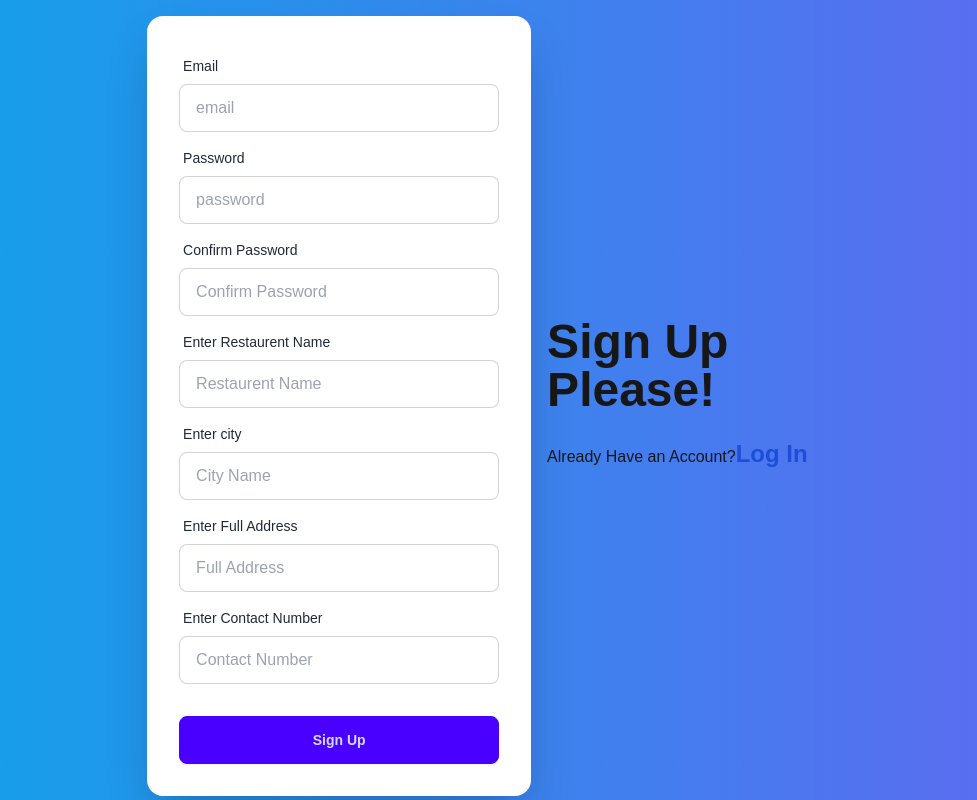
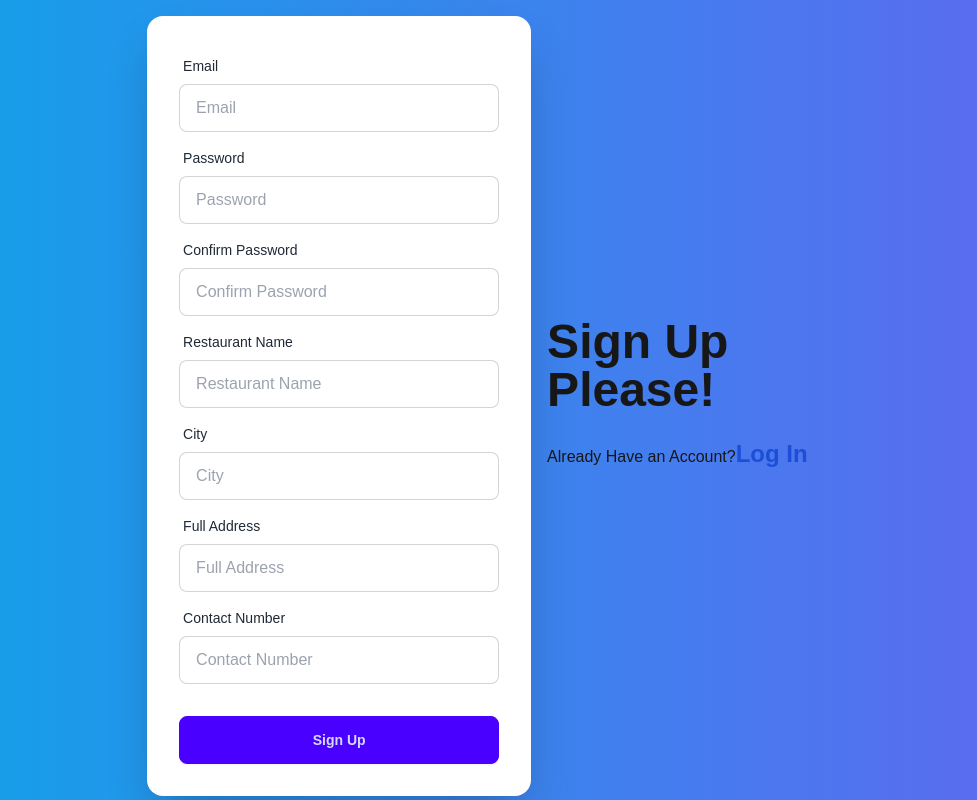
Before and after one commit to amitdebnath76/rest-for-food, a Next.js app: page /signup in a window 1280 px wide. Shown: the top 800 px of the page, without its empty margins (151-1128 px from the left). Built offline with nearby package versions, Linux system fonts and the light colour scheme.

Commit message:
Sign Up page validation completed

```diff
--- a/app/signup/page.js
+++ b/app/signup/page.js
@@ -1,135 +1,372 @@
 'use client'
-import Link from 'next/link'
-import { useRouter } from 'next/navigation'
+// import Link from 'next/link'
+// import { useRouter } from 'next/navigation'
 
-import React, { useState } from 'react'
+// import React, { useState } from 'react'
+
+// const Signup = () => {
+//   const [email,setEmail] = useState('')
+//   const [password,setPassword] = useState('')
+//   const [c_password,setC_pasword] = useState('')
+//   const [name,setName] = useState('')
+//   const [city,setCity] = useState('')
+//   const [address,setAddress] = useState('')
+//   const [contact,setContact] = useState('')
+
+
+//   const [validPassword,setValidPassword]=useState(false)
+//   const [validInput,setValidInput]=useState(false)
+// const router = useRouter()
+
+// const handelSignUp = async (event)=>{
+//   if(password!== c_password){
+//     setValidPassword(true)
+//     return false
+//   }else{
+//     setValidPassword(flase)
+//   }
+//   if(!email|| !password || !c_password ||!name || !city ||!address ||!contact){
+//     setValidInput(true)
+//     return false
+//   }else{
+//     setValidInput(false)
+//   }
+
+//   event.preventDefault()
+//   console.log(email,password,c_password,name,city,address,contact)
+//   let fetchData = await fetch('http://localhost:3000/api/restaurents',{
+//     method: 'POST',
+//     headers: { 'Content-Type': 'application/json' },
+//     body: JSON.stringify({email,password,name,city,address,contact})
+//   });
+
+//   fetchData = await fetchData.json();
+//   console.log(fetchData)
+//   if(fetchData.success){
+//     alert("Your Sign Up is Successful")
+//     setEmail('')
+//     setPassword('')
+//     setC_pasword('')
+//     setName('')
+//     setCity('')
+//     setAddress('')
+//     setContact('')
+//   }
+//   else{
+//     alert(fetchData.message || "Signup failed. Please try again.")
+//   }
+//   if (fetchData.success){
+//     const{result}=fetchData;
+//     delete result.password;
+//     localStorage.setItem('restaurentUser',JSON.stringify(result))
+//     router.push('/restaurent/Dashboard')
+//   }
+// }
+
+//   return (
+//     <>
+//     <div className="hero bg-gradient-to-r from-sky-500 to-indigo-500 min-h-screen">
+//   <div className="hero-content flex-col lg:flex-row-reverse">
+//     <div className="text-center lg:text-left">
+//       <h1 className="text-5xl font-bold">Sign Up Please!</h1>
+//       <p className="py-6">
+//        Already Have an Account?
+//        <span><Link href='/login' className=' text-blue-700 text-2xl font-extrabold'>Log In</Link></span>
+//       </p>
+//     </div>
+//     <div className="card bg-base-100 w-full max-w-sm shrink-0 shadow-2xl">
+//       <form  className="card-body">
+//         <div className="form-control">
+//           <label className="label">
+//             <span className="label-text">Email</span>
+//           </label>
+//           <input  value={email}  type="email" placeholder="email" className="input input-bordered"
+//           onChange={(event)=>setEmail(event.target.value)}
+//           />
+//           {
+//             validInput && !email && <span>Please fill the Input</span>
+//           }
+//         </div>
+//         <div className="form-control">
+//           <label className="label">
+//             <span className="label-text">Password</span>
+//           </label>
+//           <input  value={password}  type="password" placeholder="password" className="input input-bordered"
+//           onChange={(event)=>setPassword(event.target.value)}
+//           />
+//           {
+//             validPassword && <span>Password Does not match</span>
+//           }
+//           {
+//             validInput && !password && <span>Please fill the Input</span>
+//           }
+//         </div>
+//         <div className="form-control">
+//           <label className="label">
+//             <span className="label-text">Confirm Password</span>
+//           </label>
+//           <input  value={c_password}  type="password" placeholder="Confirm Password" className="input input-bordered"
+//           onChange={(event)=>setC_pasword(event.target.value)}
+//           />
+//           {
+//             validPassword && <span>Password Does not match</span>
+//           }
+//           {
+//             validInput && !c_password && <span>Please fill the Input</span>
+//           }
+//         </div>
+//         <div className="form-control">
+//           <label className="label">
+//             <span className="label-text">Enter Restaurent Name</span>
+//           </label>
+//           <input  value={name} type="text" placeholder="Restaurent Name" className="input input-bordered"
+//           onChange={(event)=>setName(event.target.value)}
+
+//           />
+//           {
+//             validInput && !name && <span>Please fill the Input</span>
+//           }
+//         </div>
+//         <div className="form-control">
+//           <label className="label">
+//             <span className="label-text">Enter city</span>
+//           </label>
+//           <input  value={city}  type="text" placeholder="City Name" className="input input-bordered"
+//           onChange={(event)=>setCity(event.target.value)}
+
+//           />
+//           {
+//             validInput && !city && <span>Please fill the Input</span>
+//           }
+//         </div>
+//         <div className="form-control">
+//           <label className="label">
+//             <span className="label-text">Enter Full Address</span>
+//           </label>
+//           <input  value={address}  type="text" placeholder="Full Address" className="input input-bordered"
+//           onChange={(event)=>setAddress(event.target.value)}
+
+//           />
+//           {
+//             validInput && !address && <span>Please fill the Input</span>
+//           }
+//         </div>
+//         <div className="form-control">
+//           <label className="label">
+//             <span className="label-text">Enter Contact Number</span>
+//           </label>
+//           <input  value={contact}  type="text" placeholder="Contact Number" className="input input-bordered"
+//           onChange={(event)=>setContact(event.target.value)}
+
+//           />
+//           {
+//             validInput && !contact && <span>Please fill the Input</span>
+//           }
+//         </div>
+//         {
+//           validInput && <span>All fields are required</span>
+//         }
+//         <div className="form-control mt-6">
+//           <button onClick={handelSignUp} className="btn btn-primary">Sign Up</button>
+//           {
+//           validInput && <span>All fields are required</span>
+//         }
+//         </div>
+//       </form>
+//     </div>
+//   </div>
+// </div>
+//     </>
+//   )
+// }
+
+
+import Link from 'next/link';
+import { useRouter } from 'next/navigation';
+import React, { useState } from 'react';
 
 const Signup = () => {
-  const [email,setEmail] = useState('')
-  const [password,setPassword] = useState('')
-  const [c_password,setC_pasword] = useState('')
-  const [name,setName] = useState('')
-  const [city,setCity] = useState('')
-  const [address,setAddress] = useState('')
-  const [contact,setContact] = useState('')
+  const [email, setEmail] = useState('');
+  const [password, setPassword] = useState('');
+  const [c_password, setC_password] = useState('');
+  const [name, setName] = useState('');
+  const [city, setCity] = useState('');
+  const [address, setAddress] = useState('');
+  const [contact, setContact] = useState('');
 
-const router = useRouter()
+  const [error, setError] = useState({}); // Object to store errors
+  const router = useRouter();
 
-const handelSignUp = async (event)=>{
+  const handleSignUp = async (event) => {
+    event.preventDefault();
 
-  event.preventDefault()
-  console.log(email,password,c_password,name,city,address,contact)
-  let fetchData = await fetch('http://localhost:3000/api/restaurents',{
+    // Validation check
+    let errors = {};
+    if (!email) errors.email = "Please fill this field";
+    if (!password) errors.password = "Please fill this field";
+    if (!c_password) errors.c_password = "Please fill this field";
+    if (password !== c_password) errors.c_password = "Passwords do not match";
+    if (!name) errors.name = "Please fill this field";
+    if (!city) errors.city = "Please fill this field";
+    if (!address) errors.address = "Please fill this field";
+    if (!contact) errors.contact = "Please fill this field";
+
+    // Check if there are any errors
+    if (Object.keys(errors).length > 0) {
+      setError(errors);
+      return; // Stop submission if there are errors
+    } else {
+      setError({});
+    }
+
+    // Proceed to send data if validation passes
+    const fetchData = await fetch('http://localhost:3000/api/restaurants', {
       method: 'POST',
       headers: { 'Content-Type': 'application/json' },
-    body: JSON.stringify({email,password,name,city,address,contact})
+      body: JSON.stringify({ email, password, name, city, address, contact }),
     });
 
-  fetchData = await fetchData.json();
-  console.log(fetchData)
-  if(fetchData.success){
-    alert("Your Sign Up is Successful")
-    setEmail('')
-    setPassword('')
-    setC_pasword('')
-    setName('')
-    setCity('')
-    setAddress('')
-    setContact('')
+    const response = await fetchData.json();
+    if (response.success) {
+      alert("Your Sign Up is Successful");
+      setEmail('');
+      setPassword('');
+      setC_password('');
+      setName('');
+      setCity('');
+      setAddress('');
+      setContact('');
+
+      localStorage.setItem('restaurantUser', JSON.stringify(response.result));
+      router.push('/restaurant/Dashboard');
+    } else {
+      alert(response.message || "Signup failed. Please try again.");
     }
-  else{
-    alert(fetchData.message || "Signup failed. Please try again.")
-  }
-  if (fetchData.success){
-    const{result}=fetchData;
-    delete result.password;
-    localStorage.setItem('restaurentUser',JSON.stringify(result))
-    router.push('/restaurent/Dashboard')
-  }
-}
+  };
 
   return (
-    <>
     <div className="hero bg-gradient-to-r from-sky-500 to-indigo-500 min-h-screen">
       <div className="hero-content flex-col lg:flex-row-reverse">
         <div className="text-center lg:text-left">
           <h1 className="text-5xl font-bold">Sign Up Please!</h1>
           <p className="py-6">
             Already Have an Account?
-       <span><Link href='/login' className=' text-blue-700 text-2xl font-extrabold'>Log In</Link></span>
+            <span>
+              <Link href='/login' className=' text-blue-700 text-2xl font-extrabold'>Log In</Link>
+            </span>
           </p>
         </div>
         <div className="card bg-base-100 w-full max-w-sm shrink-0 shadow-2xl">
-      <form className="card-body">
+          <form onSubmit={handleSignUp} className="card-body">
             <div className="form-control">
               <label className="label">
                 <span className="label-text">Email</span>
               </label>
-          <input value={email}  type="email" placeholder="email" className="input input-bordered"
-          onChange={(event)=>setEmail(event.target.value)}
+              <input
+                type="email"
+                value={email}
+                onChange={(e) => setEmail(e.target.value)}
+                placeholder="Email"
+                className="input input-bordered"
               />
+              {error.email && <span className="text-red-500">{error.email}</span>}
             </div>
+
             <div className="form-control">
               <label className="label">
                 <span className="label-text">Password</span>
               </label>
-          <input value={password}  type="password" placeholder="password" className="input input-bordered"
-          onChange={(event)=>setPassword(event.target.value)}
+              <input
+                type="password"
+                value={password}
+                onChange={(e) => setPassword(e.target.value)}
+                placeholder="Password"
+                className="input input-bordered"
               />
+              {error.password && <span className="text-red-500">{error.password}</span>}
             </div>
+
             <div className="form-control">
               <label className="label">
                 <span className="label-text">Confirm Password</span>
               </label>
-          <input value={c_password}  type="password" placeholder="Confirm Password" className="input input-bordered"
-          onChange={(event)=>setC_pasword(event.target.value)}
+              <input
+                type="password"
+                value={c_password}
+                onChange={(e) => setC_password(e.target.value)}
+                placeholder="Confirm Password"
+                className="input input-bordered"
               />
+              {error.c_password && <span className="text-red-500">{error.c_password}</span>}
             </div>
+
             <div className="form-control">
               <label className="label">
-            <span className="label-text">Enter Restaurent Name</span>
+                <span className="label-text">Restaurant Name</span>
               </label>
-          <input value={name} type="text" placeholder="Restaurent Name" className="input input-bordered"
-          onChange={(event)=>setName(event.target.value)}
+              <input
+                type="text"
+                value={name}
+                onChange={(e) => setName(e.target.value)}
+                placeholder="Restaurant Name"
+                className="input input-bordered"
+              />
+              {error.name && <span className="text-red-500">{error.name}</span>}
+            </div>
 
-          />
-        </div>
             <div className="form-control">
               <label className="label">
-            <span className="label-text">Enter city</span>
+                <span className="label-text">City</span>
               </label>
-          <input value={city}  type="text" placeholder="City Name" className="input input-bordered"
-          onChange={(event)=>setCity(event.target.value)}
+              <input
+                type="text"
+                value={city}
+                onChange={(e) => setCity(e.target.value)}
+                placeholder="City"
+                className="input input-bordered"
+              />
+              {error.city && <span className="text-red-500">{error.city}</span>}
+            </div>
 
-          />
-        </div>
             <div className="form-control">
               <label className="label">
-            <span className="label-text">Enter Full Address</span>
+                <span className="label-text">Full Address</span>
               </label>
-          <input value={address}  type="text" placeholder="Full Address" className="input input-bordered"
-          onChange={(event)=>setAddress(event.target.value)}
+              <input
+                type="text"
+                value={address}
+                onChange={(e) => setAddress(e.target.value)}
+                placeholder="Full Address"
+                className="input input-bordered"
+              />
+              {error.address && <span className="text-red-500">{error.address}</span>}
+            </div>
 
-          />
-        </div>
             <div className="form-control">
               <label className="label">
-            <span className="label-text">Enter Contact Number</span>
+                <span className="label-text">Contact Number</span>
               </label>
-          <input value={contact}  type="text" placeholder="Contact Number" className="input input-bordered"
-          onChange={(event)=>setContact(event.target.value)}
+              <input
+                type="text"
+                value={contact}
+                onChange={(e) => setContact(e.target.value)}
+                placeholder="Contact Number"
+                className="input input-bordered"
+              />
+              {error.contact && <span className="text-red-500">{error.contact}</span>}
+            </div>
 
-          />
-        </div>
             <div className="form-control mt-6">
-          <button onClick={handelSignUp} className="btn btn-primary">Sign Up</button>
+              <button type="submit" className="btn btn-primary">Sign Up</button>
             </div>
           </form>
         </div>
       </div>
     </div>
-    </>
-  )
-}
+  );
+};
 
-export default Signup
+export default Signup;
+
+
+// export default Signup
```
Lines whose indentation alone changed are shown as unchanged.
